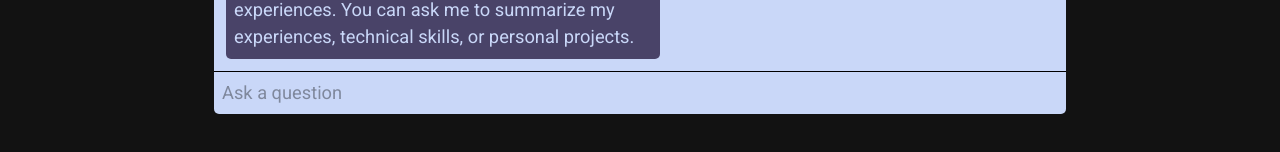
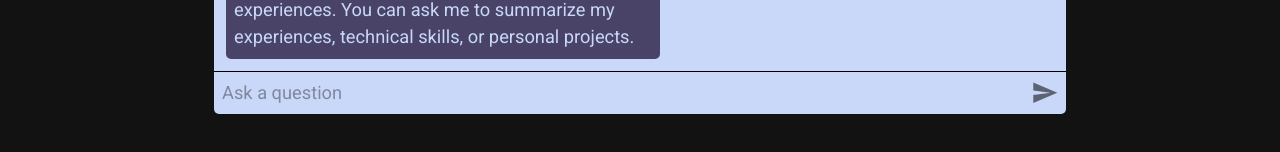
Before and after one commit to Xenox473/avd-folio, a Next.js app: page /abot_me in a window 1280 px wide. Shown: the part 570-722 px from the top of the page. Built offline with nearby package versions, Linux system fonts and the light colour scheme.

Commit message:
Added Send icon

```diff
--- a/src/app/components/chat/Chat.tsx
+++ b/src/app/components/chat/Chat.tsx
@@ -1,4 +1,4 @@
-import { FormControl, IconButton, Input, InputLabel, Skeleton } from "@mui/material";
+import { IconButton, Input, InputAdornment, Skeleton } from "@mui/material";
 import SendIcon from '@mui/icons-material/Send';
 import { colors } from "@/app/colors";
 import { KeyboardEvent, useState } from "react";
@@ -60,6 +60,13 @@ const Chat = () => {
         onSubmit={handleSubmit}
         placeholder="Ask a question"
         disabled={isLoading}
+        endAdornment={
+          <InputAdornment position="end">
+            <IconButton onClick={handleSubmit}>
+              <SendIcon />
+            </IconButton>
+          </InputAdornment>
+        }
       />
     </div>
   );
```
